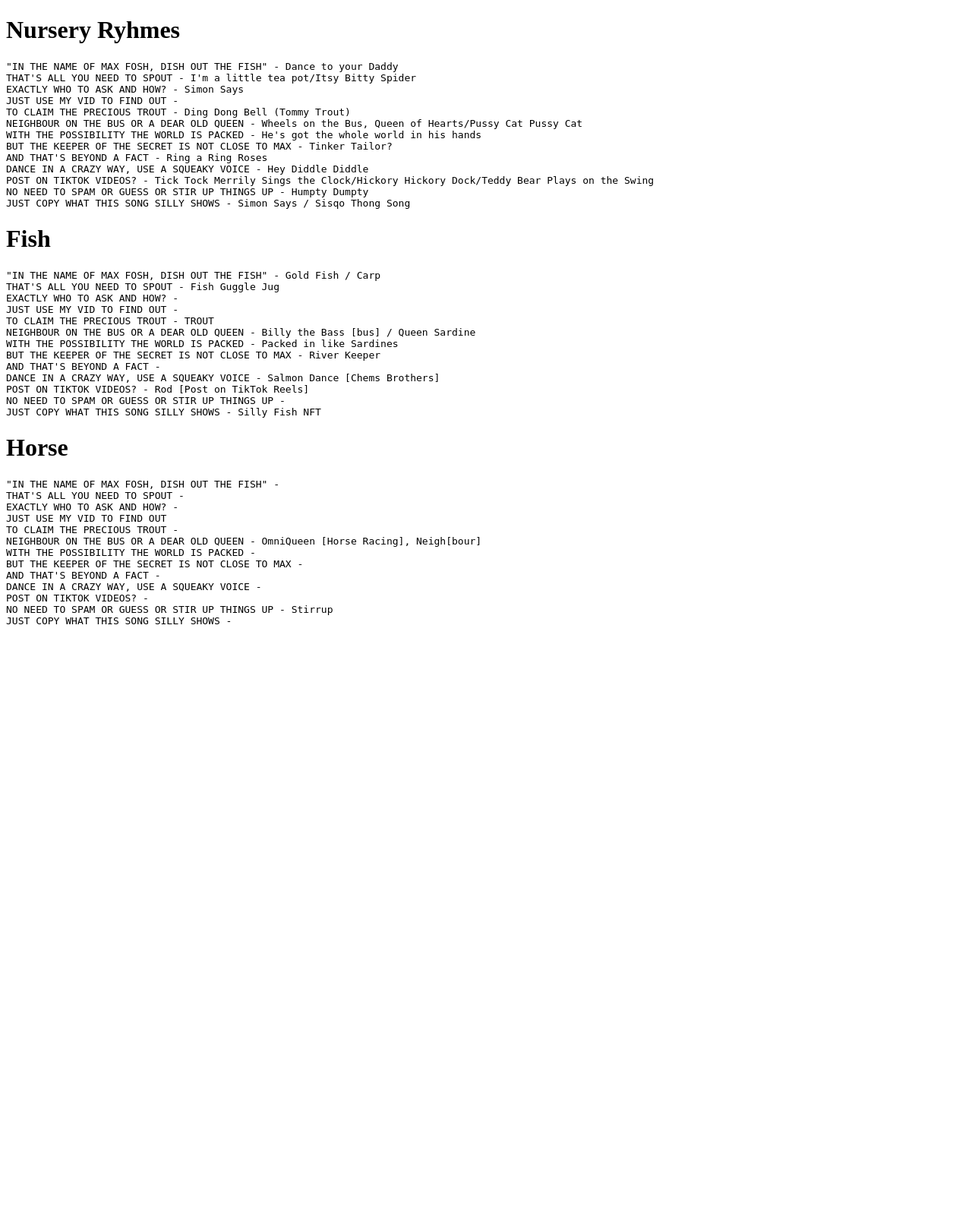
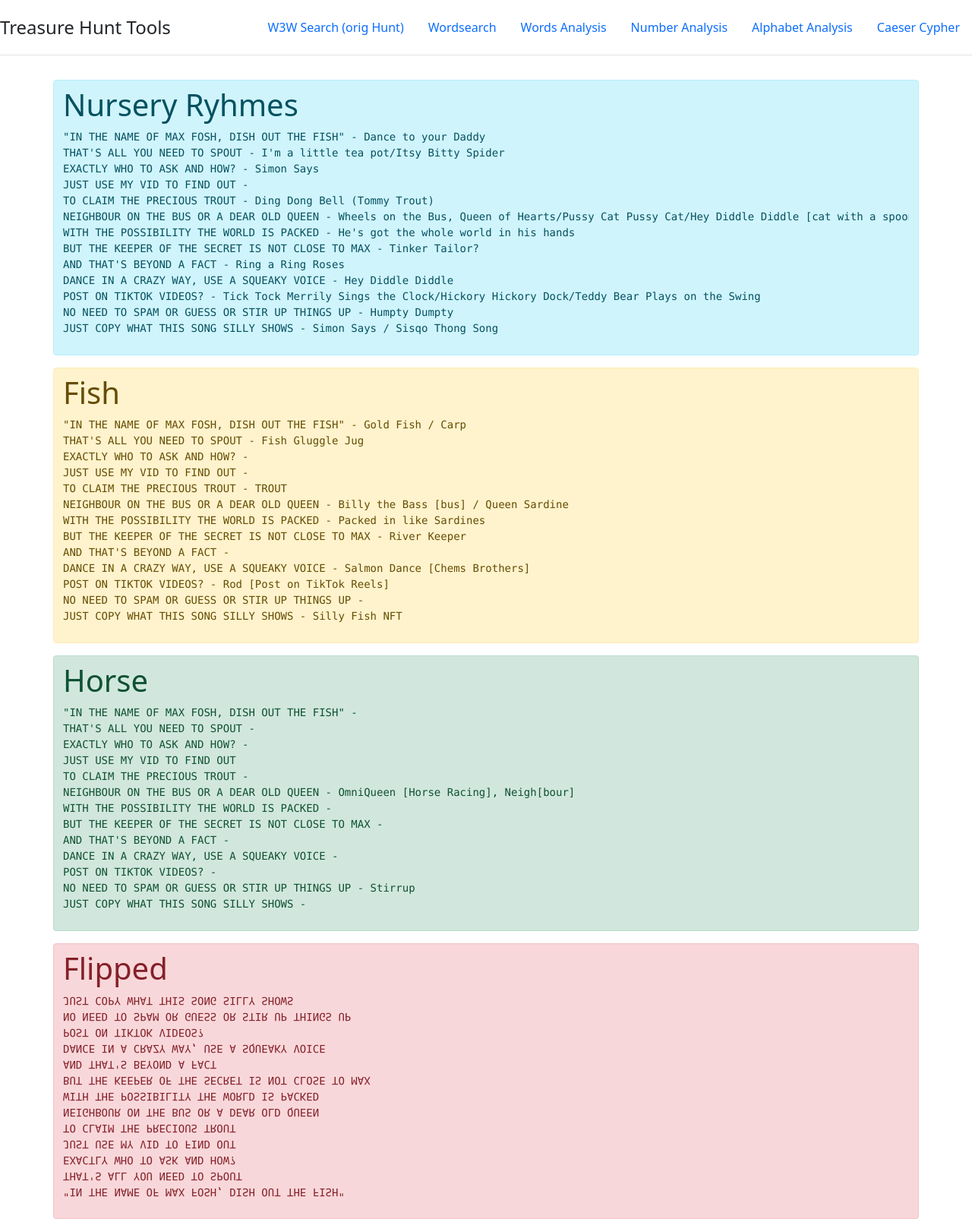
Before and after one commit to richtom80/max-fosh-treasure, a PHP site: page /sillybits.php in a window 1280 px wide. Shown: the whole page at 76% size. Before the commit the page ends 822 px from the top, so only its background shows below. Run offline with PHP 8.4, Linux system fonts and the light colour scheme.

Commit message:
silly bits blah

```diff
--- a/sillybits.php
+++ b/sillybits.php
@@ -19,19 +19,27 @@
 ?><!DOCTYPE html>
 <html lang="en">
 <head>
-    <meta charset="UTF-8">
-    <meta http-equiv="X-UA-Compatible" content="IE=edge">
-    <meta name="viewport" content="width=device-width, initial-scale=1.0">
+    <!-- Required meta tags -->
+  <meta charset="utf-8">
+  <meta name="viewport" content="width=device-width, initial-scale=1, shrink-to-fit=no">
+
+  <!-- Bootstrap CSS -->
+  <link rel="stylesheet" href="/assets/css/bootstrap.min.css">
+  <link rel="stylesheet" href="/assets/css/wordsearch.css">
     <title>Silly Bits</title>
 </head>
 <body>
+    <?php include('header.php'); ?>
+    <div class="container">
+        <div class="row">
+            <div class="col-md-12 alert-info py-2 my-2 card">
     <h1>Nursery Ryhmes</h1>
     <pre>"IN THE NAME OF MAX FOSH, DISH OUT THE FISH" - Dance to your Daddy
 THAT'S ALL YOU NEED TO SPOUT - I'm a little tea pot/Itsy Bitty Spider
 EXACTLY WHO TO ASK AND HOW? - Simon Says
 JUST USE MY VID TO FIND OUT -
 TO CLAIM THE PRECIOUS TROUT - Ding Dong Bell (Tommy Trout)
-NEIGHBOUR ON THE BUS OR A DEAR OLD QUEEN - Wheels on the Bus, Queen of Hearts/Pussy Cat Pussy Cat
+NEIGHBOUR ON THE BUS OR A DEAR OLD QUEEN - Wheels on the Bus, Queen of Hearts/Pussy Cat Pussy Cat/Hey Diddle Diddle [cat with a spoon]
 WITH THE POSSIBILITY THE WORLD IS PACKED - He's got the whole world in his hands
 BUT THE KEEPER OF THE SECRET IS NOT CLOSE TO MAX - Tinker Tailor?
 AND THAT'S BEYOND A FACT - Ring a Ring Roses
@@ -39,10 +47,11 @@
 POST ON TIKTOK VIDEOS? - Tick Tock Merrily Sings the Clock/Hickory Hickory Dock/Teddy Bear Plays on the Swing
 NO NEED TO SPAM OR GUESS OR STIR UP THINGS UP - Humpty Dumpty
 JUST COPY WHAT THIS SONG SILLY SHOWS - Simon Says / Sisqo Thong Song</pre>
-
+</div>
+<div class="col-md-12 alert-warning py-2 my-2 card">
 <h1>Fish</h1>
     <pre>"IN THE NAME OF MAX FOSH, DISH OUT THE FISH" - Gold Fish / Carp
-THAT'S ALL YOU NEED TO SPOUT - Fish Guggle Jug
+THAT'S ALL YOU NEED TO SPOUT - Fish Gluggle Jug
 EXACTLY WHO TO ASK AND HOW? -
 JUST USE MY VID TO FIND OUT -
 TO CLAIM THE PRECIOUS TROUT - TROUT
@@ -54,6 +63,8 @@
 POST ON TIKTOK VIDEOS? - Rod [Post on TikTok Reels]
 NO NEED TO SPAM OR GUESS OR STIR UP THINGS UP -
 JUST COPY WHAT THIS SONG SILLY SHOWS - Silly Fish NFT</pre>
+</div>
+<div class="col-md-12 alert-success py-2 my-2 card">
 <h1>Horse</h1>
     <pre>"IN THE NAME OF MAX FOSH, DISH OUT THE FISH" -
 THAT'S ALL YOU NEED TO SPOUT -
@@ -68,5 +79,27 @@
 POST ON TIKTOK VIDEOS? -
 NO NEED TO SPAM OR GUESS OR STIR UP THINGS UP - Stirrup
 JUST COPY WHAT THIS SONG SILLY SHOWS -  </pre>
+</div>
+<div class="col-md-12 alert-danger py-2 my-2 card">
+<h1>Flipped</h1>
+    <pre style="-moz-transform: scale(1, -1);
+-webkit-transform: scale(1, -1);
+-o-transform: scale(1, -1);
+-ms-transform: scale(1, -1);
+transform: scale(1, -1);">"IN THE NAME OF MAX FOSH, DISH OUT THE FISH"
+THAT'S ALL YOU NEED TO SPOUT
+EXACTLY WHO TO ASK AND HOW?
+JUST USE MY VID TO FIND OUT
+TO CLAIM THE PRECIOUS TROUT
+NEIGHBOUR ON THE BUS OR A DEAR OLD QUEEN
+WITH THE POSSIBILITY THE WORLD IS PACKED
+BUT THE KEEPER OF THE SECRET IS NOT CLOSE TO MAX
+AND THAT'S BEYOND A FACT
+DANCE IN A CRAZY WAY, USE A SQUEAKY VOICE
+POST ON TIKTOK VIDEOS?
+NO NEED TO SPAM OR GUESS OR STIR UP THINGS UP
+JUST COPY WHAT THIS SONG SILLY SHOWS</pre>
+</dic
+</div>
 </body>
 </html>
```
Also changed, not shown: wordsearch.php (+24 -1 lines).
